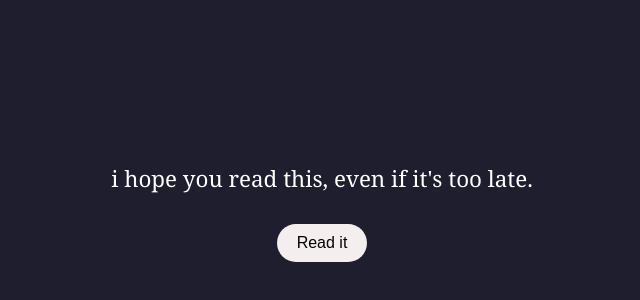
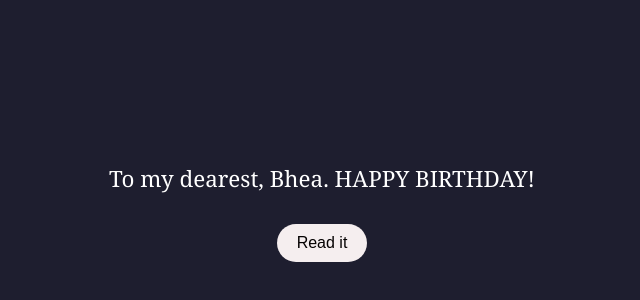
Before and after one commit to EWOLENRIQUEZ/Bhea_Bday, a plain HTML site: page index.html in a window 1280 px wide. Shown: the part 188-488 px from the top of the page, without its empty margins (318-958 px from the left). Drawn offline with Linux system fonts and the light colour scheme.

Commit message:
Update index.html

```diff
--- a/index.html
+++ b/index.html
@@ -8,7 +8,7 @@
   </head>
   <body>
     <div class="intro" id="introText">
-      i hope you read this, even if it's too late.
+      To my dearest, Bhea. HAPPY BIRTHDAY!
     </div>
     <button class="btn" onclick="showLetter()">Read it</button>
 
```
